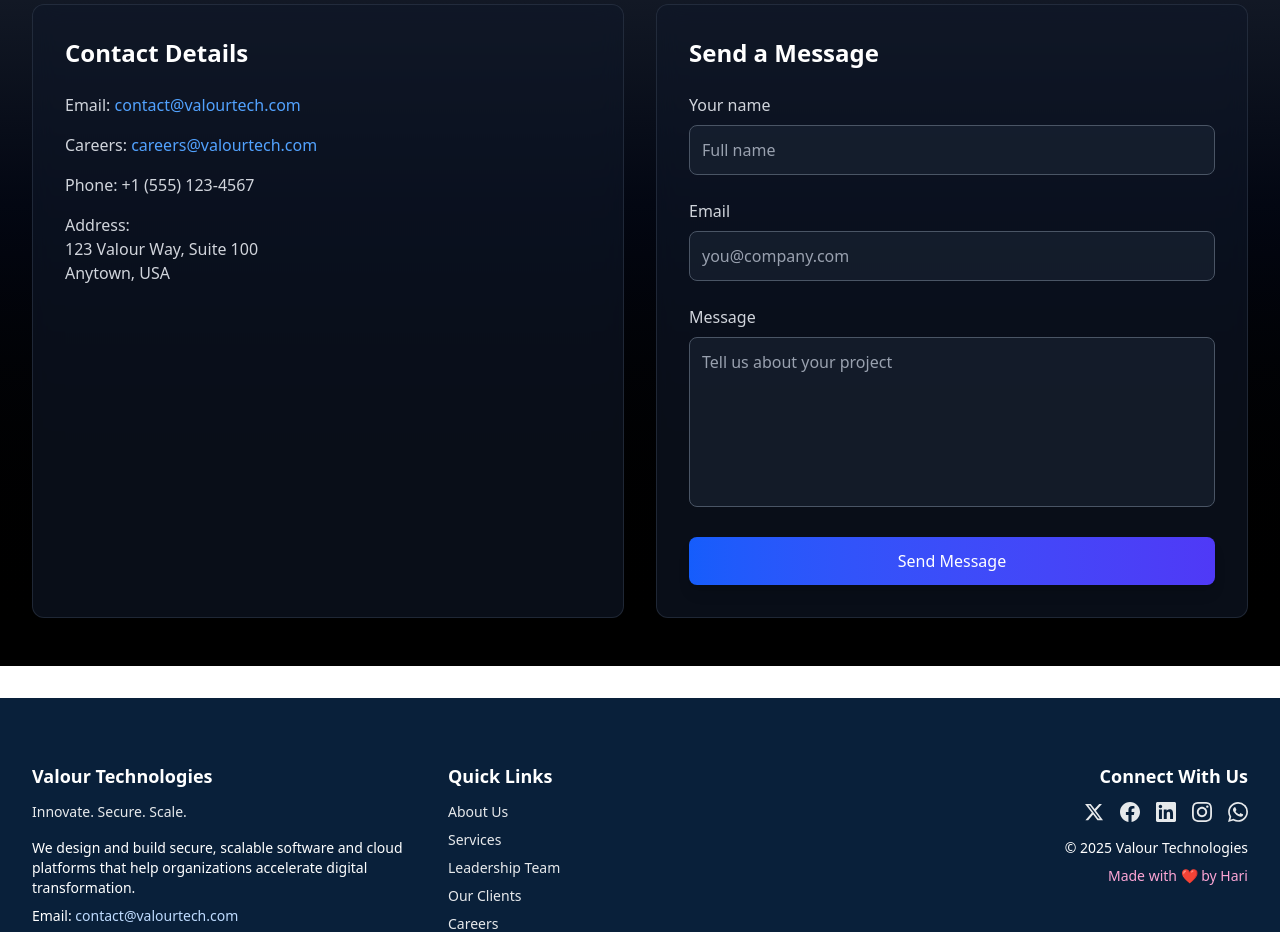
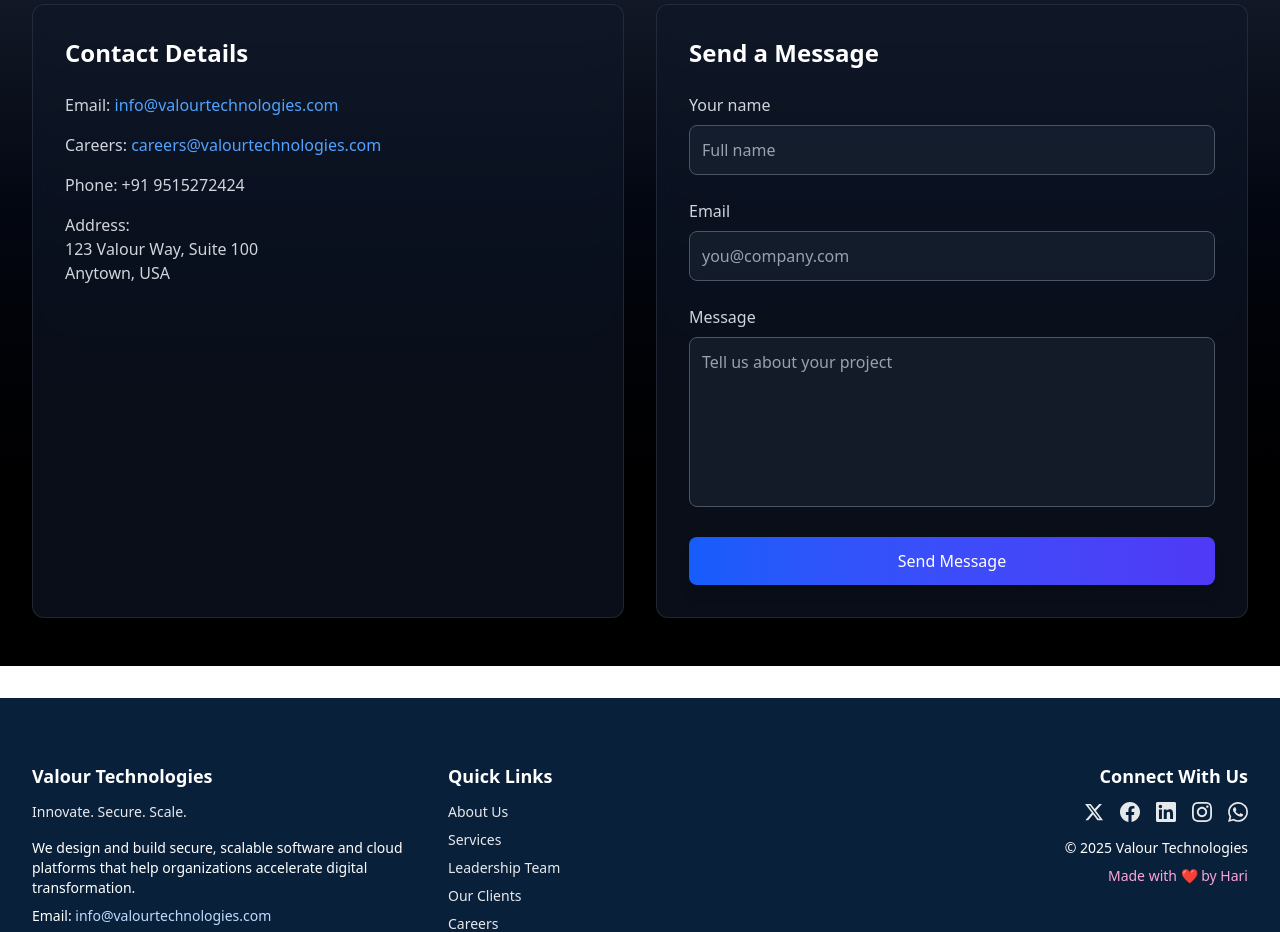
Before and after one commit to hariprasadandas/Valour_website, a React (Vite) app: page /contact in a window 1280 px wide. Shown: the part 340-1272 px from the top of the page. Built offline with nearby package versions, Linux system fonts and the light colour scheme.

Commit message:
updated footer and contact details

```diff
--- a/src/components/footer/Footer.jsx
+++ b/src/components/footer/Footer.jsx
@@ -9,8 +9,8 @@ function Footer() {
 						<h3 className="text-lg font-semibold mb-3">Valour Technologies</h3>
 						<p className="text-sm text-white/90 mb-4">Innovate. Secure. Scale.</p>
 						<p className="text-sm mb-2">We design and build secure, scalable software and cloud platforms that help organizations accelerate digital transformation.</p>
-						<p className="text-sm mb-1">Email: <a href="mailto:contact@valourtech.com" className="text-blue-200 hover:text-blue-100 transition-colors">contact@valourtech.com</a></p>
-						<p className="text-sm">Phone: +1 (555) 123-4567</p>
+						<p className="text-sm mb-1">Email: <a href="mailto:info@valourtechnologies.com" className="text-blue-200 hover:text-blue-100 transition-colors">info@valourtechnologies.com</a></p>
+						<p className="text-sm">Phone: +91 9515272424</p>
 					</div>
 
 					<div className="w-full">
--- a/src/components/pages/Contact.jsx
+++ b/src/components/pages/Contact.jsx
@@ -27,17 +27,17 @@ function Contact() {
             <div className="space-y-4 text-gray-300">
               <p>
                 Email:{' '}
-                <a href="mailto:contact@valourtech.com" className="text-blue-400 hover:text-blue-300 transition-colors">
-                  contact@valourtech.com
+                <a href="mailto:info@valourtechnologies.com" className="text-blue-400 hover:text-blue-300 transition-colors">
+                  info@valourtechnologies.com
                 </a>
               </p>
               <p>
                 Careers:{' '}
-                <a href="mailto:careers@valourtech.com" className="text-blue-400 hover:text-blue-300 transition-colors">
-                  careers@valourtech.com
+                <a href="mailto:careers@valourtechnologies.com" className="text-blue-400 hover:text-blue-300 transition-colors">
+                  careers@valourtechnologies.com
                 </a>
               </p>
-              <p>Phone: +1 (555) 123-4567</p>
+              <p>Phone: +91 9515272424</p>
               <p>
                 Address:<br />
                 123 Valour Way, Suite 100<br />
--- a/src/components/pages/Home.jsx
+++ b/src/components/pages/Home.jsx
@@ -27,7 +27,7 @@ function Home() {
         // Use scrollLeft for immediate jump to avoid reverse scrolling
         container.scrollLeft = nextSlide * slideWidth;
       }
-    }, 4000); // Auto-scroll every 4 seconds
+    }, 2000); // Auto-scroll every 4 seconds
 
     return () => clearInterval(interval);
   }, [currentSlide]);
@@ -239,8 +239,8 @@ function Home() {
 
       <About />
       <Services />
-      <Team />
-      <Clients />
+      {/* <Team />
+      <Clients /> */}
       <Careers />
       <Contact />
     </main>
```
